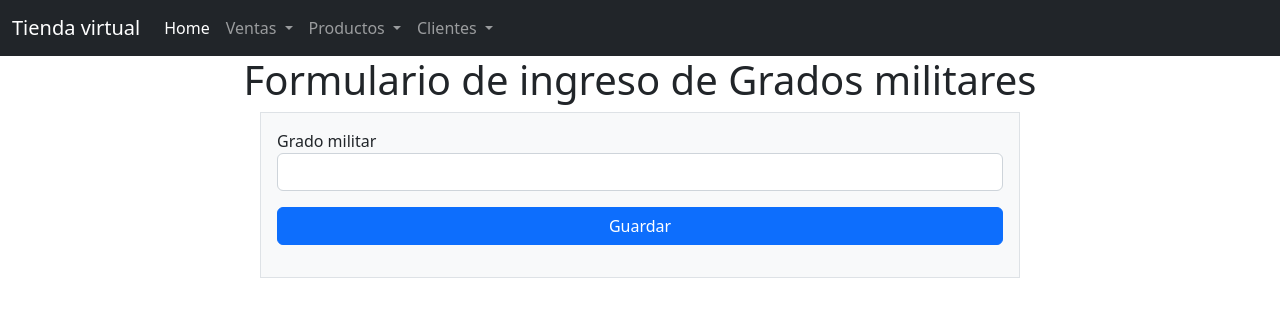
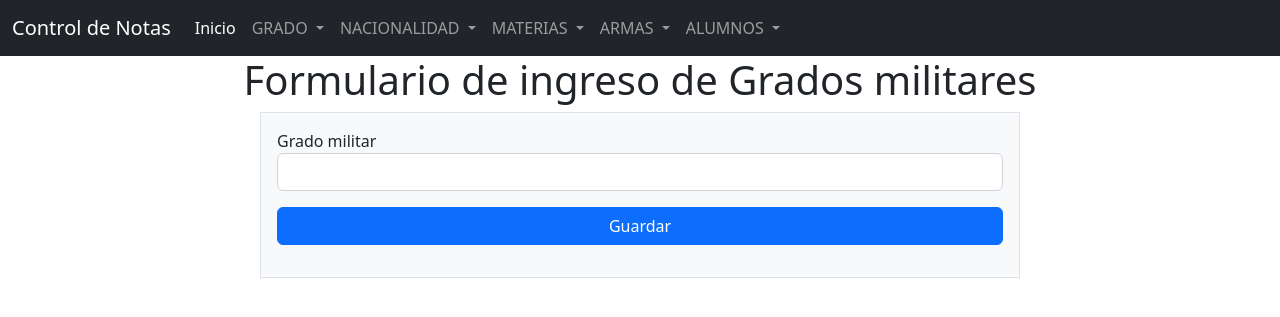
Before and after one commit to hugomorales2862/final_moralesb, a PHP site: page /vistas/grados/index.php in a window 1280 px wide. Shown: the top 317 px of the page. Run offline with PHP 8.4, Linux system fonts and the light colour scheme.

Commit message:
se modifico el navbar

```diff
--- a/includes/navbar.php
+++ b/includes/navbar.php
@@ -4,53 +4,83 @@
             <span class="navbar-toggler-icon"></span>
         </button>
         <div class="collapse navbar-collapse" id="navbarTogglerDemo01">
-            <a class="navbar-brand" href="#">Tienda virtual</a>
+            <a class="navbar-brand" href="#">Control de Notas</a>
             <ul class="navbar-nav me-auto mb-2 mb-lg-0">
                 <li class="nav-item">
-                    <a class="nav-link active" aria-current="page" href="#">Home</a>
+                    <a class="nav-link active" aria-current="page" href="#">Inicio</a>
                 </li>
                 <li class="nav-item dropdown">
                     <a class="nav-link dropdown-toggle" href="#" role="button" data-bs-toggle="dropdown" aria-expanded="false">
-                        Ventas
+                        GRADO
                     </a>
                     <ul class="dropdown-menu bg-dark">
                         <li class="nav-item">
-                            <a class="nav-link" href="/crud_practica9/vistas/ventas/index.php">Ingresar venta</a>
+                            <a class="nav-link" href="../vistas/grados/index.php">Grados Militares</a>
                         </li>
                         <li class="nav-item">
-                            <a class="nav-link" href="/crud_practica9/vistas/ventas/buscar.php">Buscar venta</a>
-                        </li>
-                        <li class="nav-item">
-                            <a class="nav-link" href="/crud_practica9/controladores/ventas/detalle_ventas.php">Detalle de venta</a>
+                            <a class="nav-link" href="../vistas/grados/buscar.php">Buscar Grado</a>
                         </li>
                     </ul>
                 </li>
                 <li class="nav-item dropdown">
                     <a class="nav-link dropdown-toggle" href="#" role="button" data-bs-toggle="dropdown" aria-expanded="false">
-                    Productos
+                        NACIONALIDAD
                     </a>
                     <ul class="dropdown-menu bg-dark">
                         <li class="nav-item">
-                            <a class="nav-link" href="/crud_practica9/vistas/productos/index.php">Crear producto</a>
+                            <a class="nav-link" href="/crud_practica9/vistas/productos/index.php">Registrar pais</a>
                         </li>
                         <li class="nav-item">
-                            <a class="nav-link" href="/crud_practica9/vistas/productos/buscar.php">Buscar producto</a>
+                            <a class="nav-link" href="/crud_practica9/vistas/productos/buscar.php">Buscar pais</a>
                         </li>
                     </ul>
                 </li>
                 <li class="nav-item dropdown">
                     <a class="nav-link dropdown-toggle" href="#" role="button" data-bs-toggle="dropdown" aria-expanded="false">
-                        Clientes
+                        MATERIAS
                     </a>
                     <ul class="dropdown-menu bg-dark">
                         <li class="nav-item">
-                            <a class="nav-link" href="/crud_practica9/vistas/clientes/index.php">Crear cliente</a>
+                            <a class="nav-link" href="/crud_practica9/vistas/productos/index.php">Registrar materias</a>
                         </li>
                         <li class="nav-item">
-                            <a class="nav-link" href="/crud_practica9/vistas/clientes/buscar.php">Buscar cliente</a>
+                            <a class="nav-link" href="/crud_practica9/vistas/productos/buscar.php">Asignar alumno</a>
+                        </li>
+                        <li class="nav-item">
+                            <a class="nav-link" href="/crud_practica9/vistas/productos/buscar.php">Buscar materia</a>
                         </li>
                     </ul>
                 </li>
+                <li class="nav-item dropdown">
+                    <a class="nav-link dropdown-toggle" href="#" role="button" data-bs-toggle="dropdown" aria-expanded="false">
+                        ARMAS
+                    </a>
+                    <ul class="dropdown-menu bg-dark">
+                        <li class="nav-item">
+                            <a class="nav-link" href="/crud_practica9/vistas/productos/index.php">Registro Arma/servicio</a>
+                        </li>
+                        <li class="nav-item">
+                            <a class="nav-link" href="/crud_practica9/vistas/productos/buscar.php">Buscar Arma/servicio</a>
+                        </li>
+                    </ul>
+                </li>
+                <li class="nav-item dropdown">
+                    <a class="nav-link dropdown-toggle" href="#" role="button" data-bs-toggle="dropdown" aria-expanded="false">
+                        ALUMNOS
+                    </a>
+                    <ul class="dropdown-menu bg-dark">
+                        <li class="nav-item">
+                            <a class="nav-link" href="/crud_practica9/vistas/productos/index.php">Registrar alumnos</a>
+                        </li>
+                        <li class="nav-item">
+                            <a class="nav-link" href="/crud_practica9/vistas/productos/buscar.php">Notas del alumno</a>
+                        </li>
+                        <li class="nav-item">
+                            <a class="nav-link" href="/crud_practica9/vistas/productos/buscar.php">Buscar Alumno</a>
+                        </li>
+                    </ul>
+                </li>
+
             </ul>
         </div>
     </div>
```
